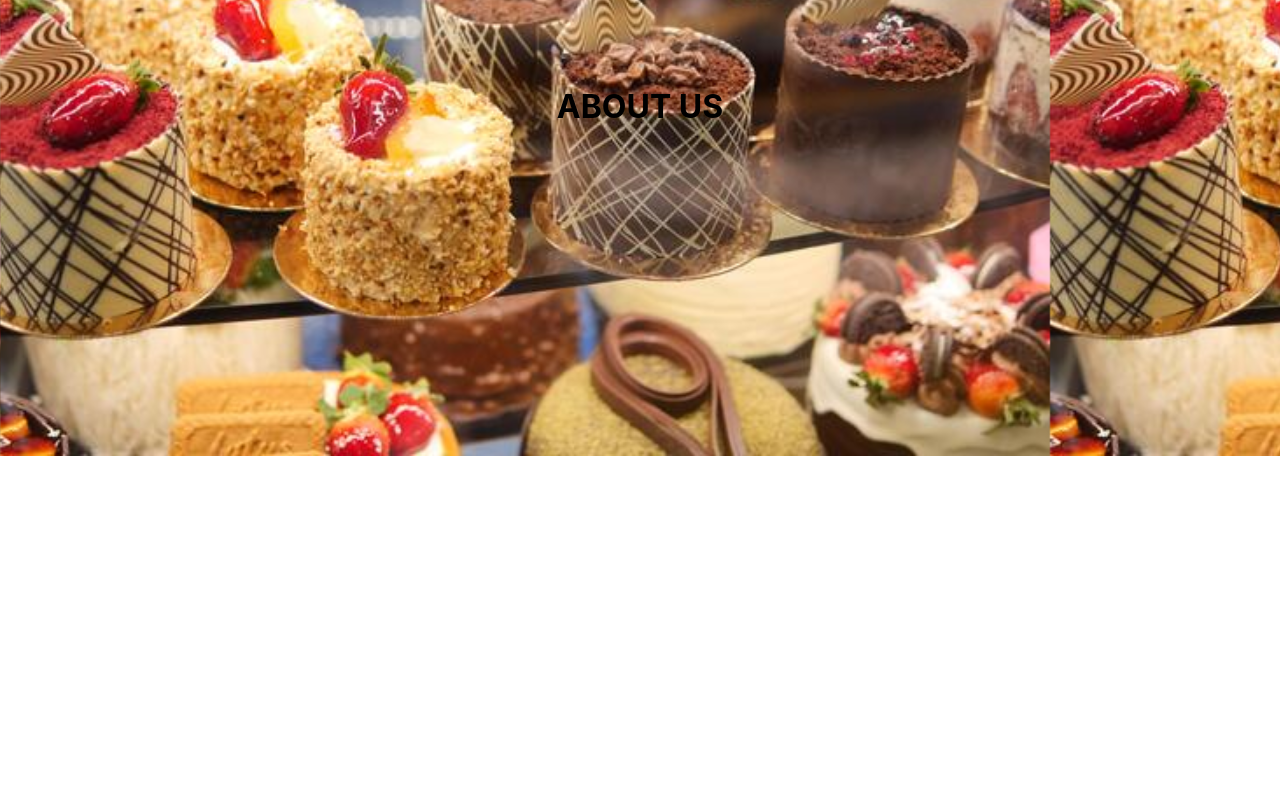
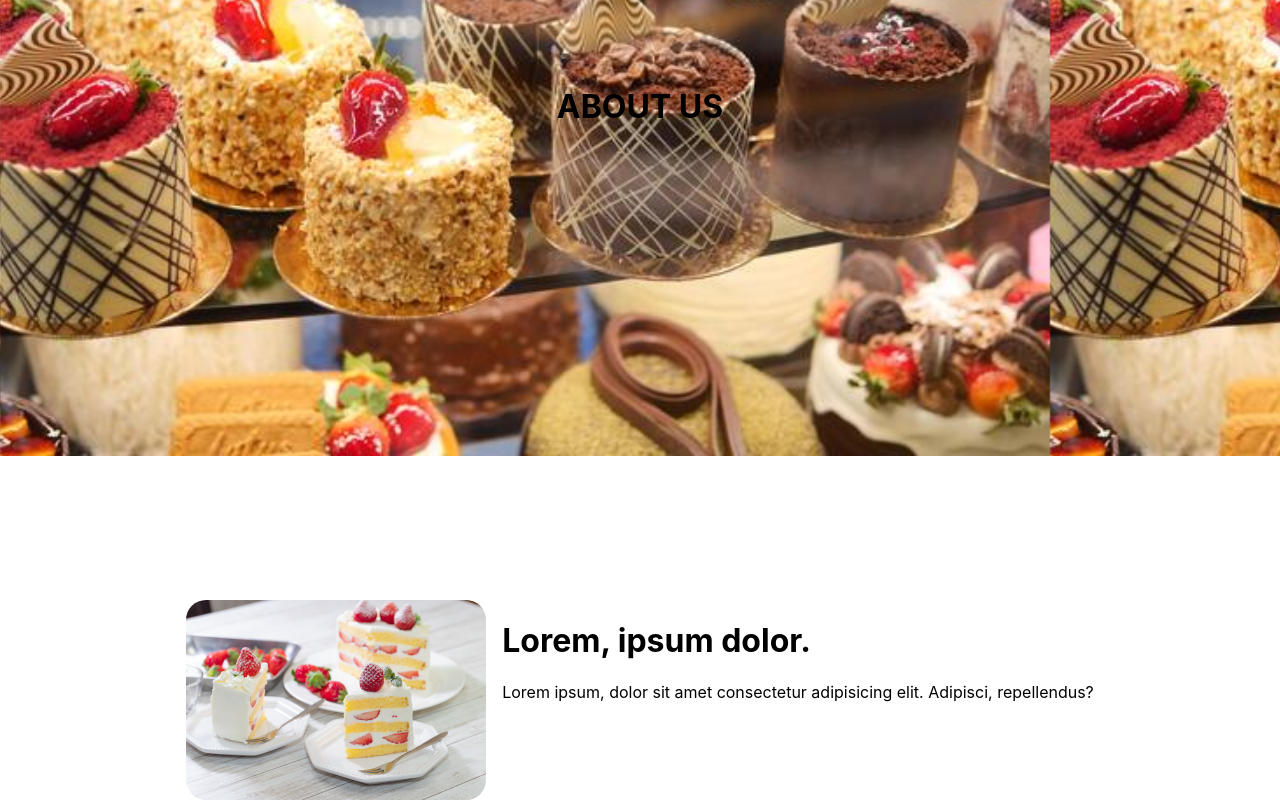
Before and after one commit to luckyligovi/cake, a React (Create React App) app in the folder cake-app/: page /about in a window 1280 px wide. Shown: the part 308-1108 px from the top of the page. Before the commit the page ends 800 px from the top, so only its background shows below. Built offline with nearby package versions, Linux system fonts and the light colour scheme.

Commit message:
about css

```diff
--- a/cake-app/src/App.css
+++ b/cake-app/src/App.css
@@ -86,3 +86,11 @@
   align-items: center;
 
 }
+
+.infor-container{
+  display: flex;
+  flex-direction: row;
+  justify-content: center;
+  gap: 1rem;
+  margin-top: 9rem;
+}
--- a/cake-app/src/components/About.jsx
+++ b/cake-app/src/components/About.jsx
@@ -1,4 +1,5 @@
 import React from "react";
+import cakeTypes from "../image/types-of-cake-18-jpg.jpg";
 
 export default function About() {
   return (
@@ -6,6 +7,20 @@ export default function About() {
       <div className="about-background">
         <h1>ABOUT US</h1>
       </div>
+      <div className="infor-container">
+        <img
+          src={cakeTypes}
+          alt="cake-types"
+          style={{ width: "300px", height: "auto" ,borderRadius:"20px" }}
+        />
+        <div>
+          <h1>Lorem, ipsum dolor.</h1>
+          <p>
+            Lorem ipsum, dolor sit amet consectetur adipisicing elit. Adipisci,
+            repellendus?
+          </p>
+        </div>
+      </div>
     </div>
   );
 }
```
